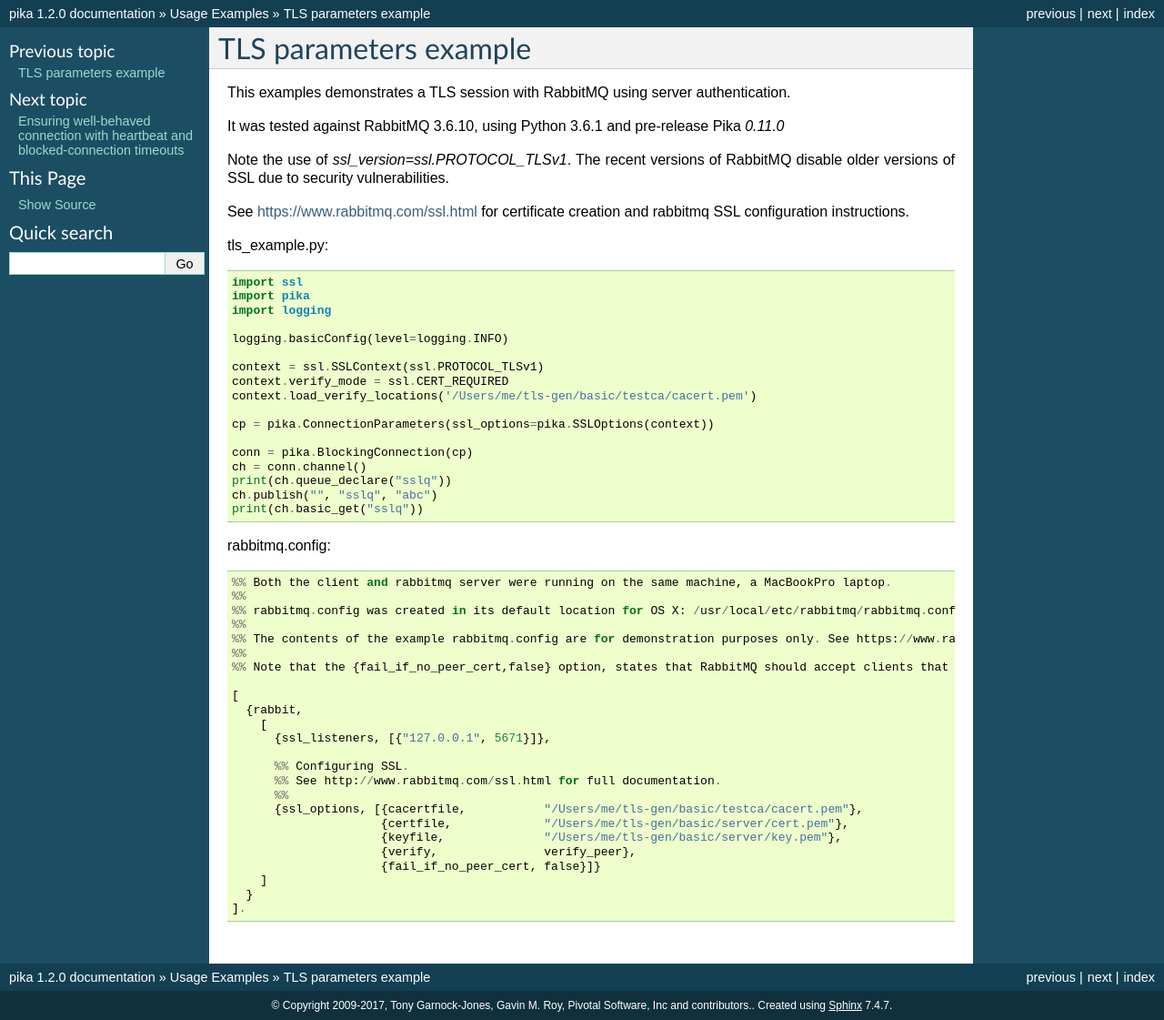
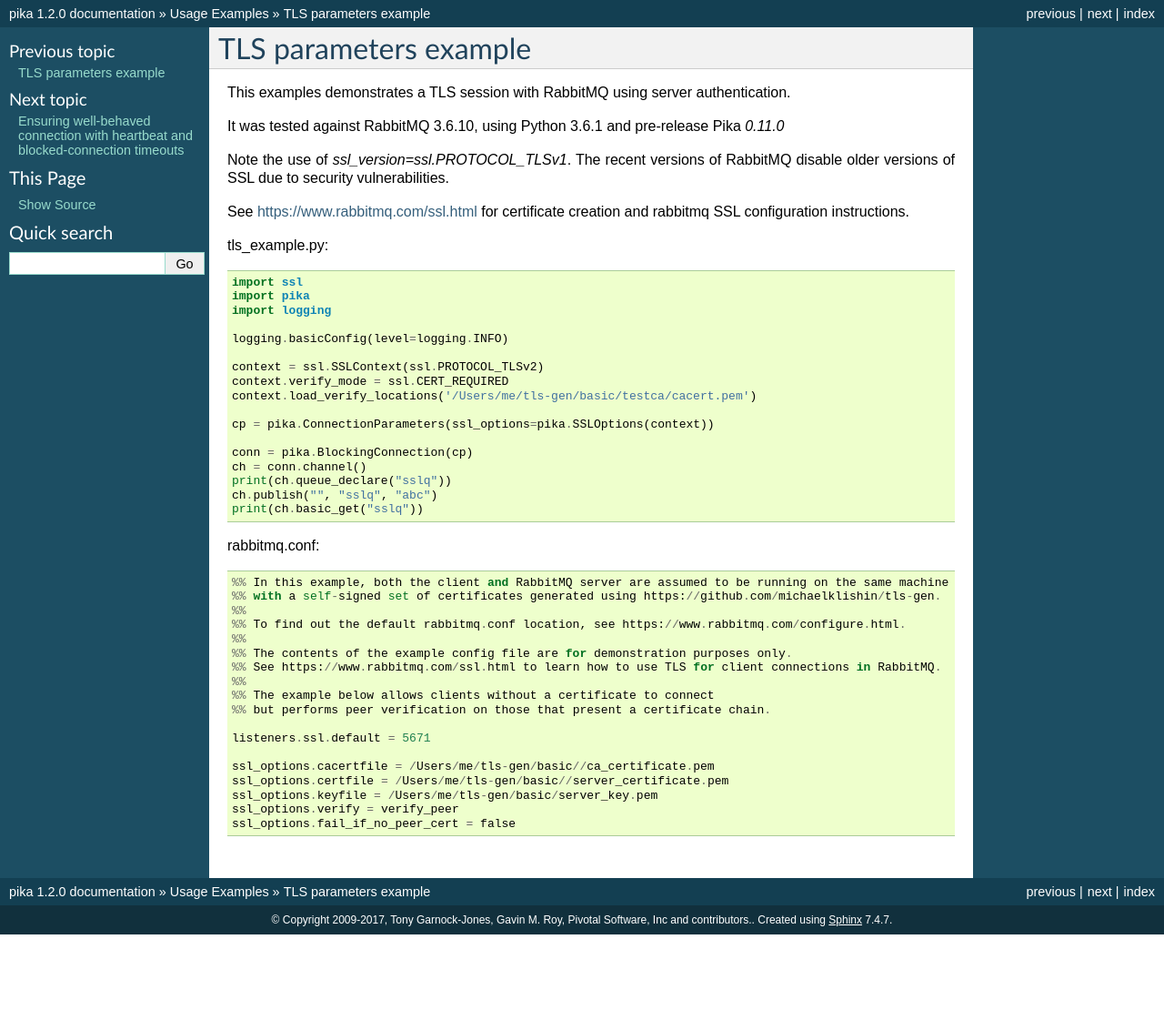
Before and after one commit to pika/pika, a Sphinx documentation site: the page built from docs/examples/tls_server_authentication.rst, in a window 1280 px wide. Shown: the whole page at 91% size. Built offline with Sphinx 7.4.7, drawn with Linux system fonts in a browser that asks for light colours; after the commit the page ends 1027 px from its top, so only the background shows below that.

Commit message:
Modernize TLS connection example

```diff
--- a/docs/examples/tls_server_authentication.rst
+++ b/docs/examples/tls_server_authentication.rst
@@ -18,7 +18,7 @@ tls_example.py::
 
     logging.basicConfig(level=logging.INFO)
 
-    context = ssl.SSLContext(ssl.PROTOCOL_TLSv1)
+    context = ssl.SSLContext(ssl.PROTOCOL_TLSv2)
     context.verify_mode = ssl.CERT_REQUIRED
     context.load_verify_locations('/Users/me/tls-gen/basic/testca/cacert.pem')
 
@@ -31,29 +31,23 @@ tls_example.py::
     print(ch.basic_get("sslq"))
 
 
-rabbitmq.config::
+rabbitmq.conf::
 
-    %% Both the client and rabbitmq server were running on the same machine, a MacBookPro laptop.
+    %% In this example, both the client and RabbitMQ server are assumed to be running on the same machine
+    %% with a self-signed set of certificates generated using https://github.com/michaelklishin/tls-gen.
     %%
-    %% rabbitmq.config was created in its default location for OS X: /usr/local/etc/rabbitmq/rabbitmq.config.
+    %% To find out the default rabbitmq.conf location, see https://www.rabbitmq.com/configure.html.
     %%
-    %% The contents of the example rabbitmq.config are for demonstration purposes only. See https://www.rabbitmq.com/ssl.html for instructions about creating the test certificates and the contents of rabbitmq.config.
+    %% The contents of the example config file are for demonstration purposes only.
+    %% See https://www.rabbitmq.com/ssl.html to learn how to use TLS for client connections in RabbitMQ.
     %%
-    %% Note that the {fail_if_no_peer_cert,false} option, states that RabbitMQ should accept clients that don't have a certificate to send to the broker, but through the {verify,verify_peer} option, we state that if the client does send a certificate to the broker, the broker must be able to establish a chain of trust to it.
+    %% The example below allows clients without a certificate to connect
+    %% but performs peer verification on those that present a certificate chain.
 
-    [
-      {rabbit,
-        [
-          {ssl_listeners, [{"127.0.0.1", 5671}]},
+    listeners.ssl.default = 5671
 
-          %% Configuring SSL.
-          %% See http://www.rabbitmq.com/ssl.html for full documentation.
-          %%
-          {ssl_options, [{cacertfile,           "/Users/me/tls-gen/basic/testca/cacert.pem"},
-                         {certfile,             "/Users/me/tls-gen/basic/server/cert.pem"},
-                         {keyfile,              "/Users/me/tls-gen/basic/server/key.pem"},
-                         {verify,               verify_peer},
-                         {fail_if_no_peer_cert, false}]}
-        ]
-      }
-    ].
+    ssl_options.cacertfile = /Users/me/tls-gen/basic//ca_certificate.pem
+    ssl_options.certfile = /Users/me/tls-gen/basic//server_certificate.pem
+    ssl_options.keyfile = /Users/me/tls-gen/basic/server_key.pem
+    ssl_options.verify = verify_peer
+    ssl_options.fail_if_no_peer_cert = false
```
